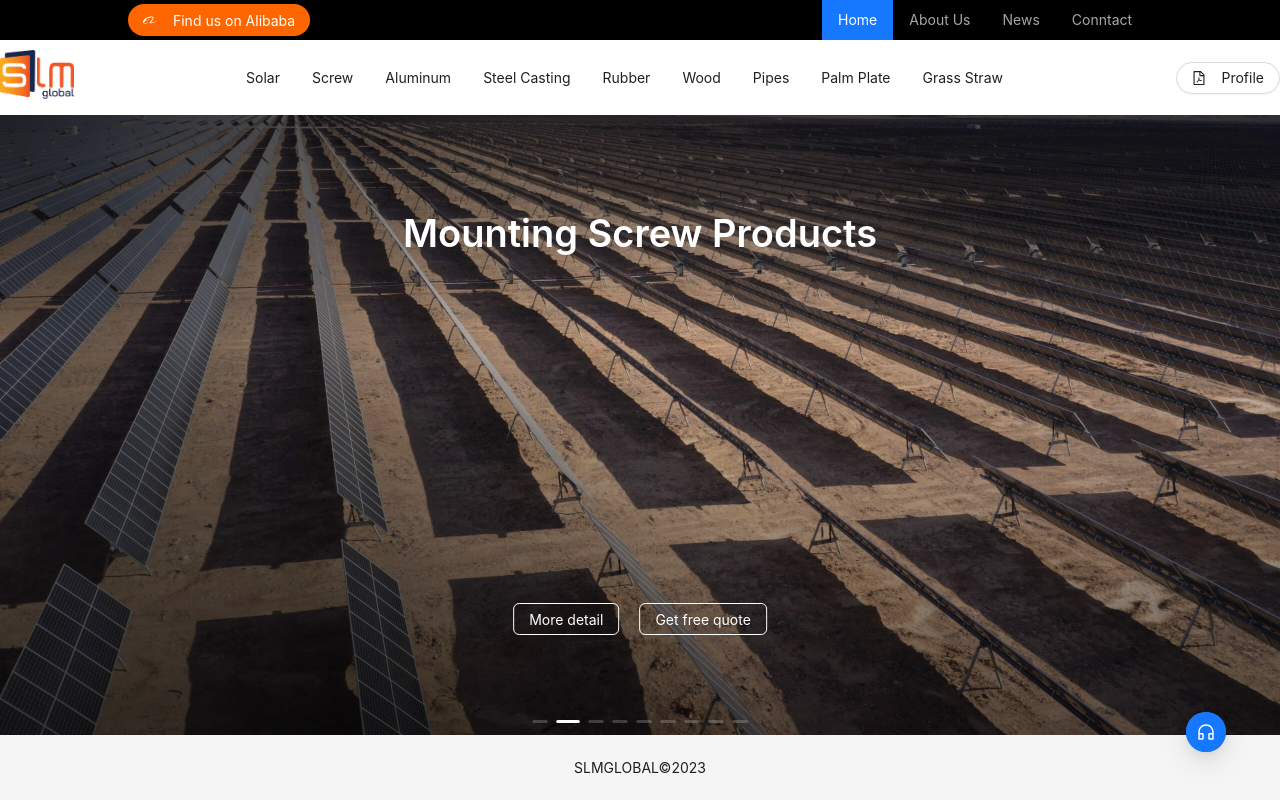
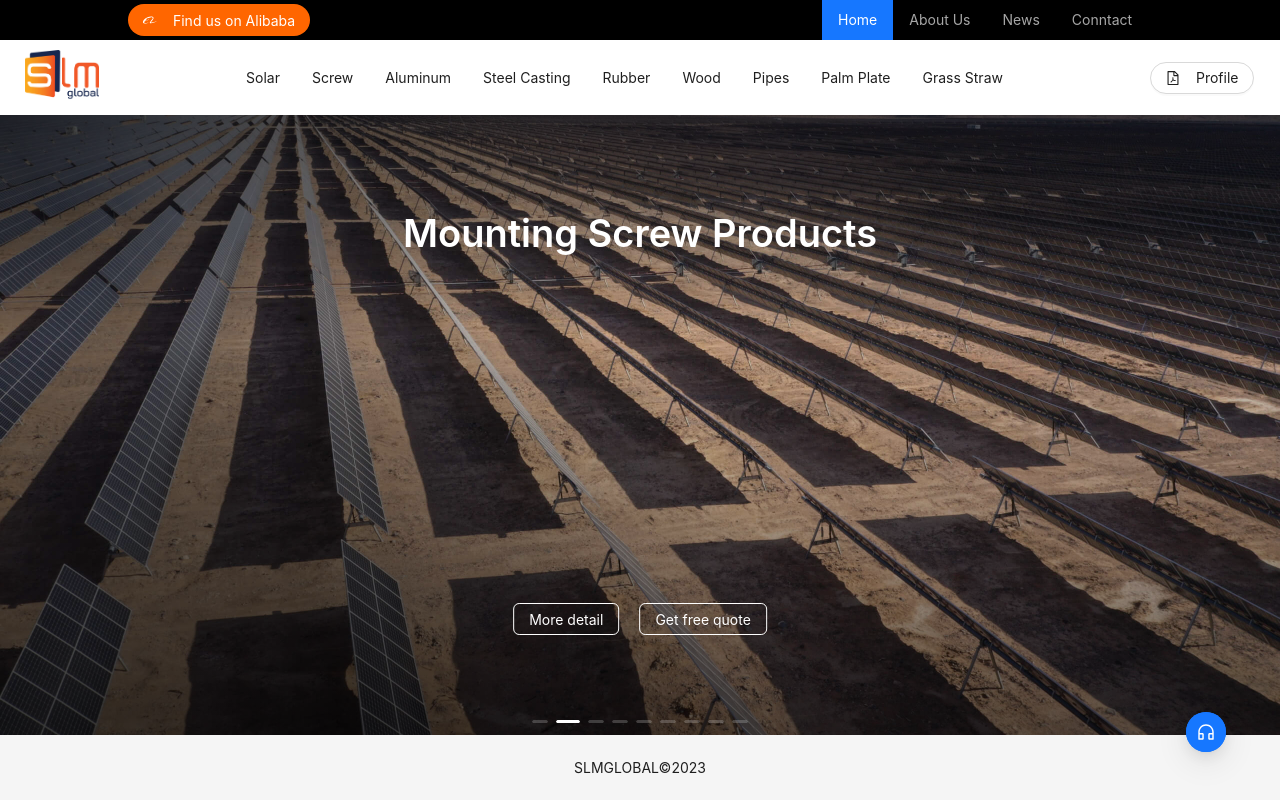
Before and after one commit to thanhtrang16490/slmglobal-fontend, a Next.js app: page / in a window 1280 px wide. Built offline with nearby package versions, Linux system fonts and the light colour scheme.

Commit message:
fix menu

```diff
--- a/src/app/component/top.menu.tsx
+++ b/src/app/component/top.menu.tsx
@@ -98,7 +98,7 @@ const TopMenuComponent: React.FC = () => {
             <Flex justify='space-around' align='center' style={{ backgroundColor: '#000' }} >
                 <Button shape="round" style={{ backgroundColor: '#ff6600', border: 'none' }}><AlibabaOutlined style={{ color: '#fff' }} /> <Link style={{ color: '#fff' }} target='_blank' rel='noopener noreferrer' href='https://slmglobal.trustpass.alibaba.com/'>Find us on Alibaba</Link></Button>
                 <div></div>
-                <Menu onClick={onClick} selectedKeys={[current]} mode="horizontal" items={topMenuItems} style={{ minWidth: '330px', lineHeight: '40px', backgroundColor: '#000' }} theme='dark' />
+                <Menu onClick={onClick} selectedKeys={[current]} mode="horizontal" items={topMenuItems} style={{ minWidth: 0, flex: "auto", maxWidth: '330px', lineHeight: '40px', backgroundColor: '#000' }} theme='dark' />
             </Flex>
 
             <div style={{ padding: '10px 0', backgroundColor: '#fff' }}>
@@ -108,7 +108,7 @@ const TopMenuComponent: React.FC = () => {
                         <Link href='/'><Image src="/img/slm-global-logo.png" alt="Logo" width={73.52} height={52} priority /></Link>
                     </Flex>
                     <Menu onClick={onClick} selectedKeys={[current]} mode="horizontal" items={mainMenuItems}
-                        style={{ justifyContent: 'center', background: 'none', border: 'none', minWidth: 0, flex: "auto" }} />
+                        style={{ justifyContent: 'center', background: 'none', border: 'none', minWidth: 0, flex: "auto", maxWidth: '1000px' }} />
                     <Flex justify='space-evenly' gap="middle" align='center'>
 
 
```
